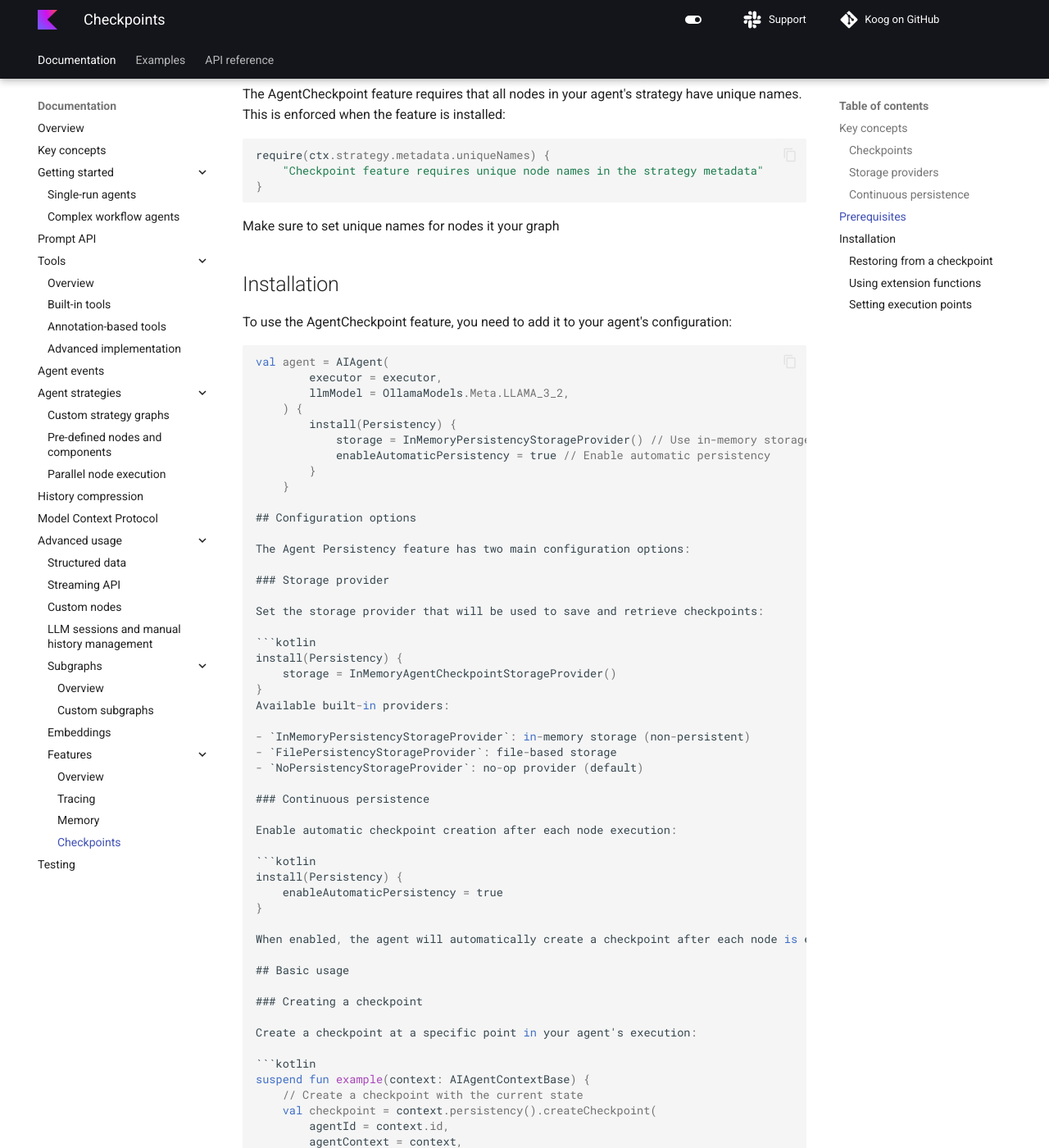
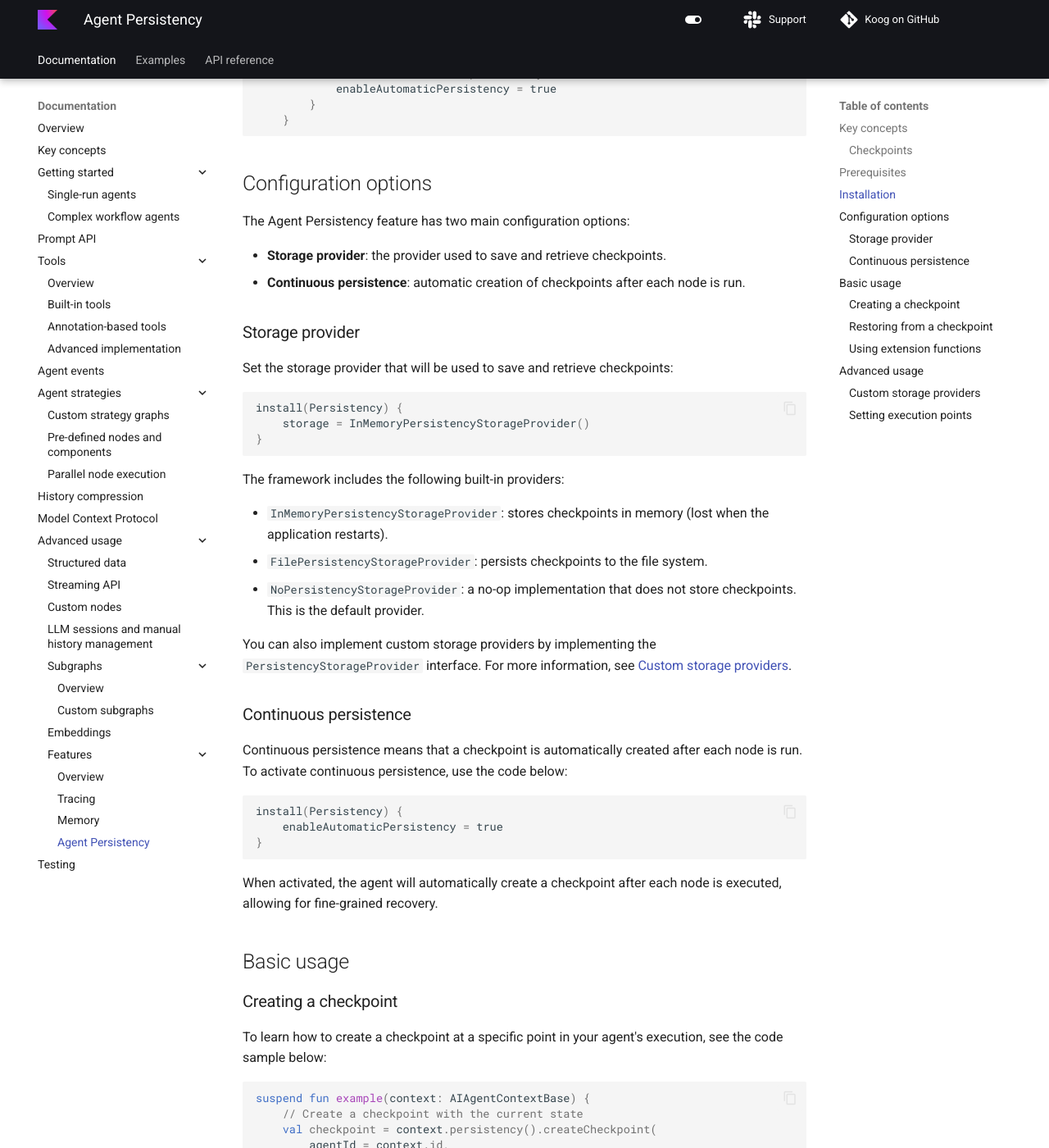
Before and after one commit to JetBrains/koog-docs, an MkDocs documentation site: the page built from docs/agent-persistency.md, in a window 1280 px wide and 1400 px high, scrolled down 1260 px. Shown: the whole window at 82% size. Built offline with MkDocs 1.6.1 and Material for MkDocs 9.7.7, drawn with Linux system fonts in a browser that asks for light colours; comment, search, counter and statistics services are not loaded; some of the changed text lies outside the part shown.

Commit message:
Post-rename modifications and restructuring

````diff
--- a/docs/agent-checkpoints.md
+++ b/docs/agent-persistency.md
@@ -1,7 +1,7 @@
 # Agent Persistency
 
-Agent Persistency is a feature that provides checkpoint functionality for AI agents in the Koog framework. It allows
-saving and restoring the state of an agent at specific points during execution, enabling capabilities such as:
+Agent Persistency is a feature that provides checkpoint functionality for AI agents in the Koog framework.
+It lets you save and restore the state of an agent at specific points during execution, enabling capabilities such as:
 
 - Resuming agent execution from a specific point
 - Rolling back to previous states
@@ -20,23 +20,10 @@
 
 Checkpoints are identified by unique IDs and are associated with a specific agent.
 
-### Storage providers
-
-AgentCheckpoint uses storage providers to save and retrieve checkpoints. The framework includes several built-in providers:
-
-- `InMemoryPersistencyStorageProvider`: stores checkpoints in memory (lost when the application restarts).
-- `FilePersistencyStorageProvider`: persists checkpoints to the file system.
-- `NoPersistencyStorageProvider`: a no-op implementation that does not store checkpoints. This is the default provider.
-
-You can also implement custom storage providers by implementing the `PersistencyStorageProvider` interface.
-
-### Continuous persistence
-
-The feature can be configured to automatically create checkpoints after each node execution, ensuring that the agent's state is continuously persisted and can be recovered at any point.
-
 ## Prerequisites
 
-The AgentCheckpoint feature requires that all nodes in your agent's strategy have unique names. This is enforced when the feature is installed:
+The Agent Persistency feature requires that all nodes in your agent's strategy have unique names.
+This is enforced when the feature is installed:
 
 ```kotlin
 require(ctx.strategy.metadata.uniqueNames) {
@@ -44,11 +31,11 @@
 }
 ```
 
-Make sure to set unique names for nodes it your graph
+Make sure to set unique names for nodes in your graph.
 
 ## Installation
 
-To use the AgentCheckpoint feature, you need to add it to your agent's configuration:
+To use the Agent Persistency feature, add it to your agent's configuration:
 
 ```kotlin
 val agent = AIAgent(
@@ -56,14 +43,20 @@
         llmModel = OllamaModels.Meta.LLAMA_3_2,
     ) {
         install(Persistency) {
-            storage = InMemoryPersistencyStorageProvider() // Use in-memory storage for snapshots
-            enableAutomaticPersistency = true // Enable automatic persistency
+            // Use in-memory storage for snapshots
+            storage = InMemoryPersistencyStorageProvider()
+            // Enable automatic persistency
+            enableAutomaticPersistency = true
         }
     }
+```
 
 ## Configuration options
 
 The Agent Persistency feature has two main configuration options:
+
+- **Storage provider**: the provider used to save and retrieve checkpoints.
+- **Continuous persistence**: automatic creation of checkpoints after each node is run.
 
 ### Storage provider
 
@@ -71,30 +64,38 @@
 
 ```kotlin
 install(Persistency) {
-    storage = InMemoryAgentCheckpointStorageProvider()
+    storage = InMemoryPersistencyStorageProvider()
 }
-Available built-in providers:
+```
 
-- `InMemoryPersistencyStorageProvider`: in-memory storage (non-persistent)
-- `FilePersistencyStorageProvider`: file-based storage
-- `NoPersistencyStorageProvider`: no-op provider (default)
+The framework includes the following built-in providers:
+
+- `InMemoryPersistencyStorageProvider`: stores checkpoints in memory (lost when the application restarts).
+- `FilePersistencyStorageProvider`: persists checkpoints to the file system.
+- `NoPersistencyStorageProvider`: a no-op implementation that does not store checkpoints. This is the default provider.
+
+You can also implement custom storage providers by implementing the `PersistencyStorageProvider` interface.
+For more information, see [Custom storage providers](#custom-storage-providers).
 
 ### Continuous persistence
 
-Enable automatic checkpoint creation after each node execution:
+Continuous persistence means that a checkpoint is automatically created after each node is run.
+To activate continuous persistence, use the code below:
 
 ```kotlin
 install(Persistency) {
     enableAutomaticPersistency = true
 }
+```
 
-When enabled, the agent will automatically create a checkpoint after each node is executed, allowing for fine-grained recovery.
+When activated, the agent will automatically create a checkpoint after each node is executed,
+allowing for fine-grained recovery.
 
 ## Basic usage
 
 ### Creating a checkpoint
 
-Create a checkpoint at a specific point in your agent's execution:
+To learn how to create a checkpoint at a specific point in your agent's execution, see the code sample below:
 
 ```kotlin
 suspend fun example(context: AIAgentContextBase) {
@@ -113,7 +114,7 @@
 
 ### Restoring from a checkpoint
 
-Restore an agent's state from a specific checkpoint:
+To restore the state of an agent from a specific checkpoint, follow the code sample below:
 
 ```kotlin
 suspend fun example(context: AIAgentContextBase, checkpointId: String) {
@@ -127,7 +128,7 @@
 
 ### Using extension functions
 
-The feature provides convenient extension functions for working with checkpoints:
+The Agent Persistency feature provides convenient extension functions for working with checkpoints:
 
 ```kotlin
 suspend fun example(context: AIAgentContextBase) {
@@ -140,15 +141,16 @@
         createCheckpoint(ctx.id, ctx, "node-id", inputData)
     }
 }
+```
 
 ## Advanced usage
 
 ### Custom storage providers
 
-You can implement custom storage providers by implementing the `AgentCheckpointStorageProvider` interface:
+You can implement custom storage providers by implementing the `PersistencyStorageProvider` interface:
 
 ```kotlin
-class MyCustomStorageProvider : AgentCheckpointStorageProvider {
+class MyCustomStorageProvider : PersistencyStorageProvider {
     override suspend fun getCheckpoints(agentId: String): List<AgentCheckpointData> {
         // Implementation
     }
@@ -163,12 +165,15 @@
 }
 ```
 
-Then use your custom provider in the feature configuration:
+To use your custom provider in the feature configuration, set it as the storage when configuring the Agent Persistency
+feature in your agent.
 
 ```kotlin
 install(Persistency) {
    storage = MyCustomStorageProvider()
 }
+```
+
 ### Setting execution points
 
 For advanced control, you can directly set the execution point of an agent:
@@ -182,4 +187,6 @@
         input = customInput
     )
 }
+```
+
 This allows for more fine-grained control over the agent's state beyond just restoring from checkpoints.
--- a/mkdocs.yml
+++ b/mkdocs.yml
@@ -32,7 +32,7 @@
               - Overview: features-overview.md
               - Tracing: tracing.md
               - Memory: agent-memory.md
-              - Checkpoints: agent-checkpoints.md
+              - Agent Persistency: agent-persistency.md
       - Testing: testing.md
   - Examples: examples.md
   - API reference: https://api.koog.ai/
````
